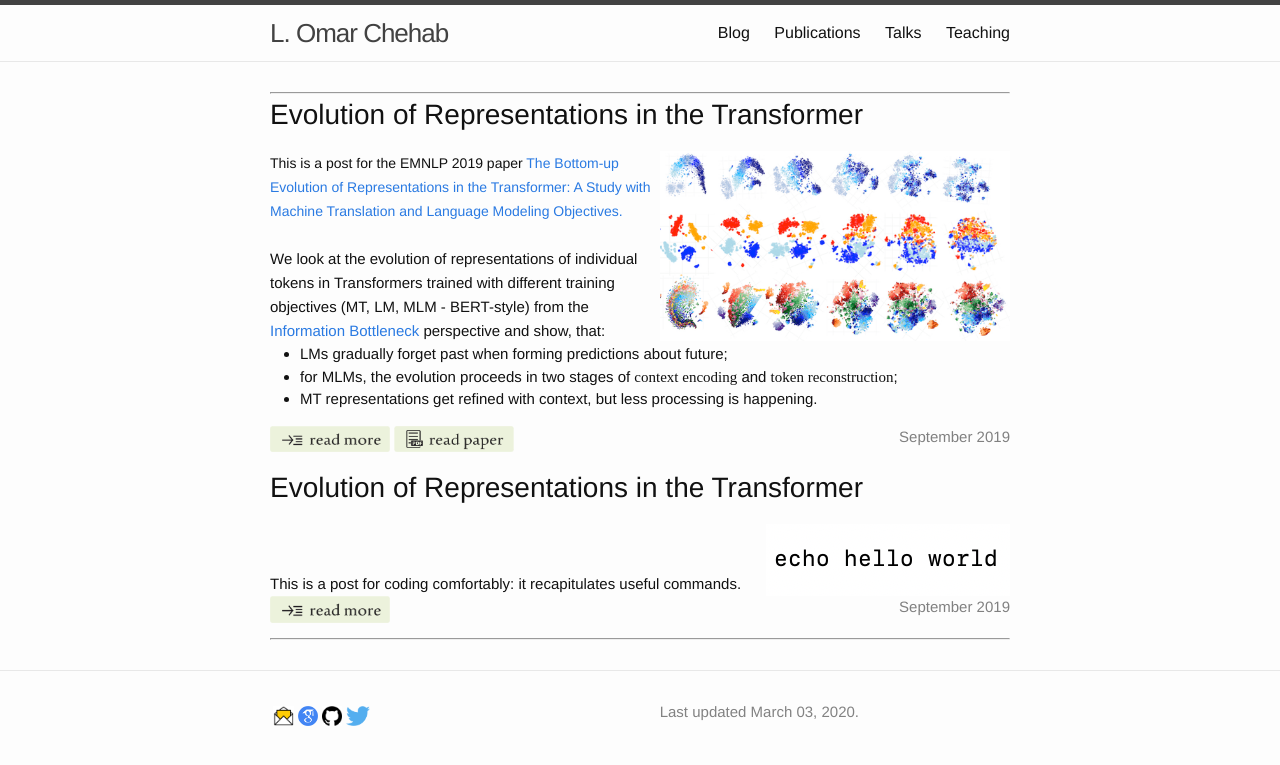
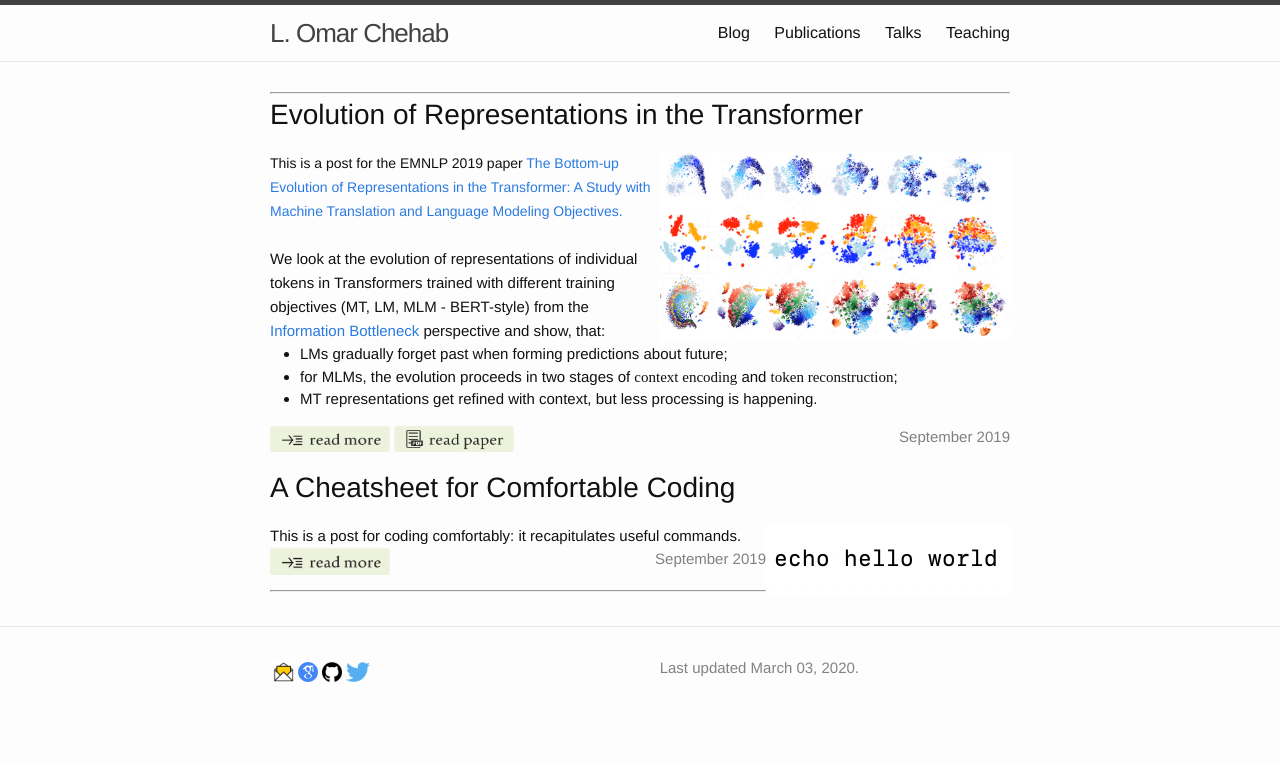
Before and after one commit to l-omar-chehab/l-omar-chehab.github.io, a Jekyll site: the page built from posts.html, in a window 1280 px wide. Shown: the top 765 px of the page. Built offline with Jekyll 4.4.1, drawn with Linux system fonts in a browser that asks for light colours.

Commit message:
Update posts.html

```diff
--- a/posts.html
+++ b/posts.html
@@ -51,7 +51,7 @@ We look at the evolution of representations of individual tokens in Transformers
 <p></p>
 
 <!-- <span style="color:darkblue;font-size:28px;">The Story of Heads </span> -->
-<h1 style="font-size:28px;">Evolution of Representations in the Transformer</h1>
+<h1 style="font-size:28px;">A Cheatsheet for Comfortable Coding</h1>
 
 
 <a class="float-right">
@@ -59,8 +59,6 @@ We look at the evolution of representations of individual tokens in Transformers
 </a>
 
 
-<br/>
-<br/>
 <span style="font-size:15px;">
 This is a post for coding comfortably: it recapitulates useful commands.
 </span>
```
